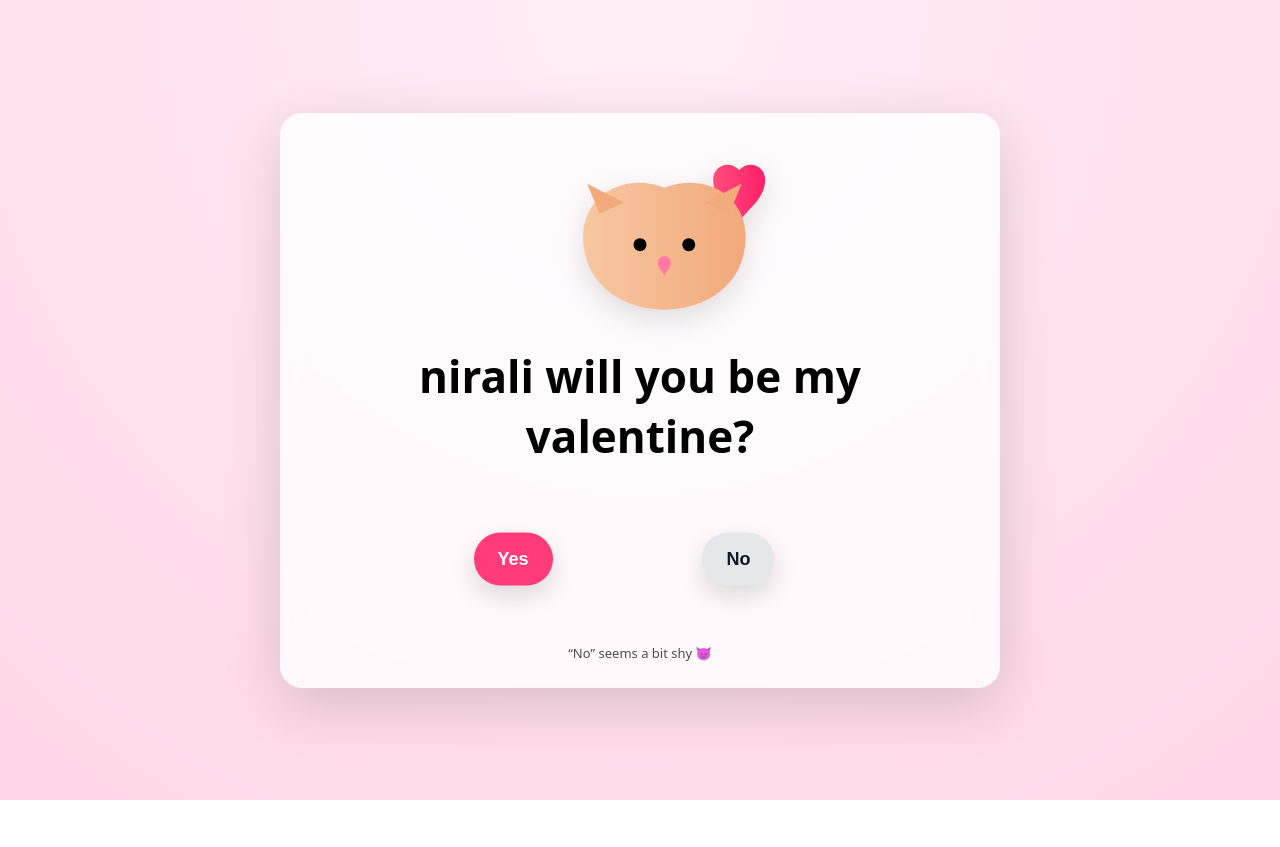
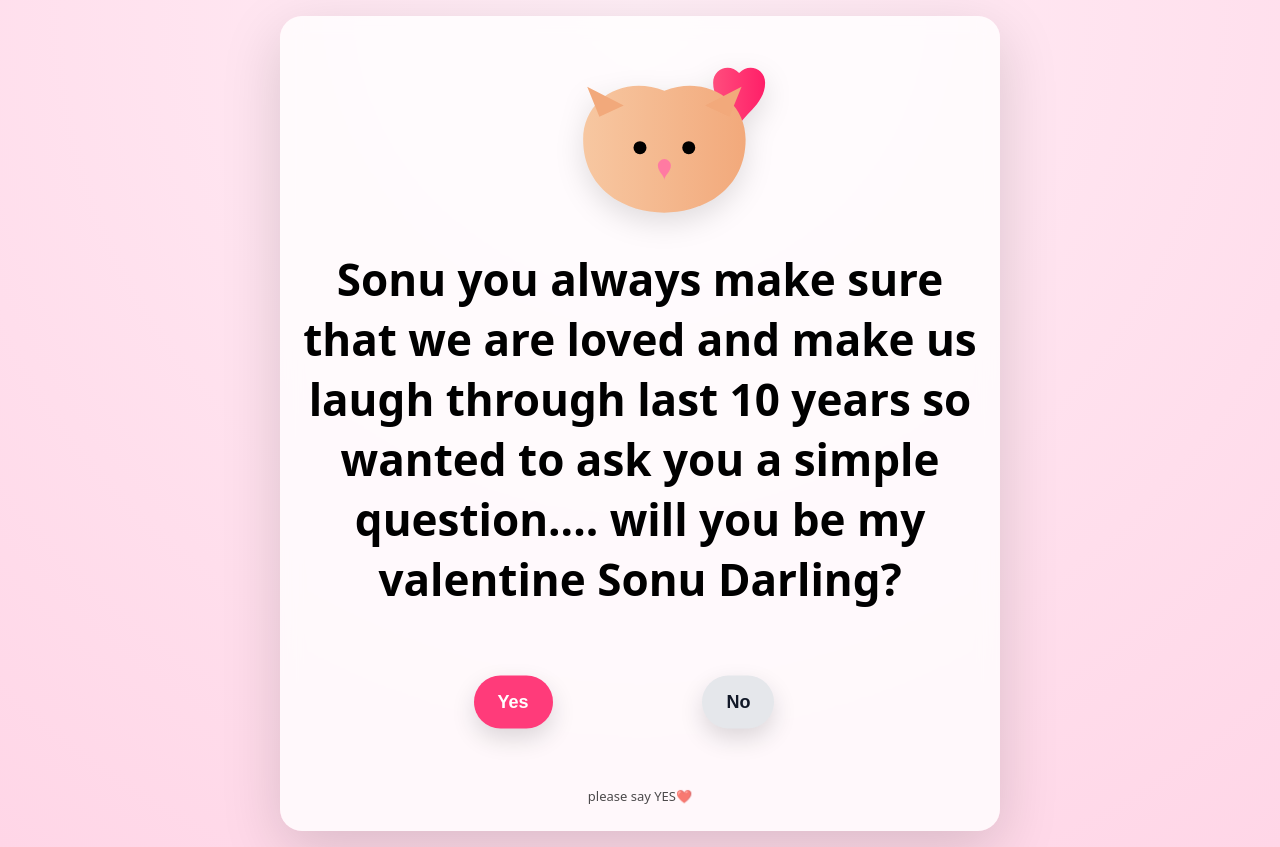
Before and after one commit to badolemrinal/valentineSONU, a plain HTML site: page index.html in a window 1280 px wide. Before the commit the page ends 800 px from the top, so only its background shows below. Drawn offline with nearby package versions, Linux system fonts and the light colour scheme.

Commit message:
Update index.html

```diff
--- a/index.html
+++ b/index.html
@@ -171,7 +171,7 @@
             fill="#ff7aa2"/>
     </svg>
 
-    <h1>nirali will you be my valentine?</h1>
+    <h1>Sonu you always make sure that we are loved and make us laugh through last 10 years so wanted to ask you a simple question.... will you be my valentine Sonu Darling?</h1>
 
     <section class="button-zone" id="zone">
       <button id="yesBtn">Yes</button>
@@ -179,13 +179,13 @@
     </section>
 
     <!-- HINT -->
-    <div class="hint" id="hint">“No” seems a bit shy 😈</div>
+    <div class="hint" id="hint"> please say YES❤️</div>
 
     <section class="result" id="result">
       <h2>YAY! 🎉</h2>
       <img
         class="fireworks"
-        src="https://media.giphy.com/media/26ufdipQqU2lhNA4g/giphy.gif"
+        src="https://media0.giphy.com/media/v1.Y2lkPTc5MGI3NjExbTk2b28xeTBka3M4Zzl3bHJsZTRkbjF1cTRobWhrODJ4aTExeXZ3eCZlcD12MV9pbnRlcm5hbF9naWZfYnlfaWQmY3Q9Zw/Nw5B8UrC2Q9Xi/giphy.gif"
         alt="Fireworks"
       />
     </section>
```
